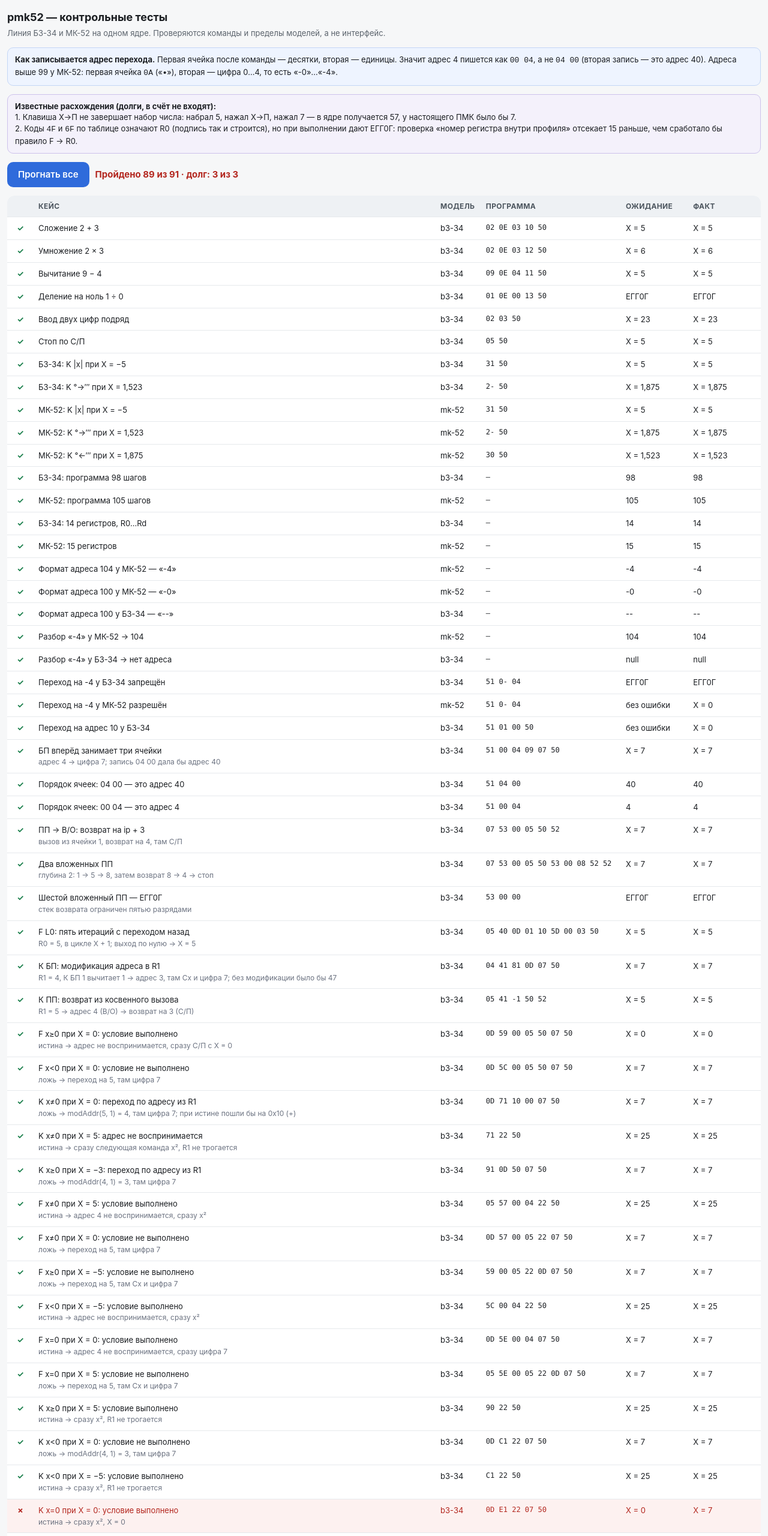
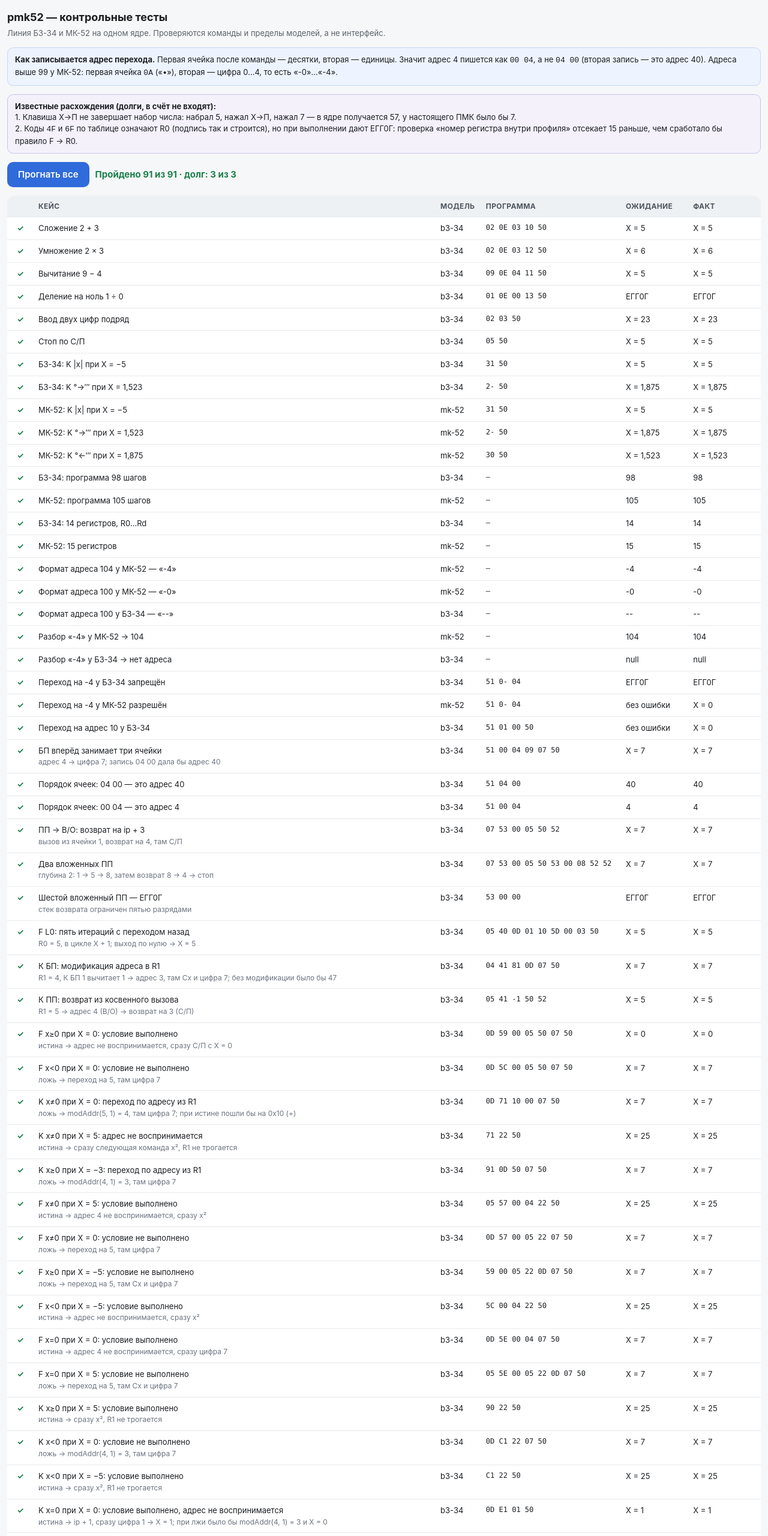
Before and after one commit to greagre/pmk52, a plain HTML site: page tests.html in a window 1280 px wide. Shown: the top 2560 px of the page at 60% size. Drawn offline with Linux system fonts and the light colour scheme.

Commit message:
tests: lg 100 вводит 100, кейс K x=0 различает ветки

```diff
--- a/tests.html
+++ b/tests.html
@@ -61,8 +61,8 @@
 
 <p class="note">Прогон выполняется в браузере, ничего никуда не отправляется. Если таблица не заполнилась — проверь, что рядом лежат <code>core.js</code> и <code>profiles.js</code>.</p>
 
-<script src="profiles.js?v=10"></script>
-<script src="core.js?v=10"></script>
+<script src="profiles.js?v=11"></script>
+<script src="core.js?v=11"></script>
 <script>
 (function () {
   'use strict';
@@ -282,7 +282,7 @@
       expect: { x: 7 }
     },
 
-    /* ---- косвенные условия: ветка «истина» для 0x90, обе для 0xC0 и 0xE0 ---- */
+    /* ---- косвенные условия: обе ветки для 0x90, 0xC0 и 0xE0 ---- */
     {
       name: 'K x≥0 при X = 5: условие выполнено', model: 'b3-34',
       prog: [0x90, 0x22, 0x50], regs: { 1: 5 }, x: 5,
@@ -302,10 +302,10 @@
       expect: { x: 25 }
     },
     {
-      name: 'K x=0 при X = 0: условие выполнено', model: 'b3-34',
-      prog: [0x0D, 0xE1, 0x22, 0x07, 0x50], regs: { 1: 4 },
-      about: 'истина → сразу x², X = 0',
-      expect: { x: 0 }
+      name: 'K x=0 при X = 0: условие выполнено, адрес не воспринимается', model: 'b3-34',
+      prog: [0x0D, 0xE1, 0x01, 0x50], regs: { 1: 4 },
+      about: 'истина → ip + 1, сразу цифра 1 → X = 1; при лжи было бы modAddr(4, 1) = 3 и X = 0',
+      expect: { x: 1 }
     },
     {
       name: 'K x=0 при X = 5: условие не выполнено', model: 'b3-34',
@@ -341,7 +341,7 @@
     { name: '↔: обмен X и Y', model: 'b3-34', prog: [0x02, 0x0E, 0x03, 0x14, 0x50], expect: { x: 2 } },
     { name: '10^x при X = 2', model: 'b3-34', prog: [0x02, 0x15, 0x50], expect: { x: 100 } },
     { name: 'e^x при X = 1', model: 'b3-34', prog: [0x01, 0x16, 0x50], expect: { x: 2.7182818 } },
-    { name: 'lg 100 = 2', model: 'b3-34', prog: [0x01, 0x00, 0x17, 0x50], expect: { x: 2 } },
+    { name: 'lg 100 = 2', model: 'b3-34', prog: [0x01, 0x00, 0x00, 0x17, 0x50], about: 'вводится 100: цифры 1, 0, 0', expect: { x: 2 } },
     { name: 'ln после e^x возвращает 1', model: 'b3-34', prog: [0x01, 0x16, 0x18, 0x50], expect: { x: 1 } },
     { name: 'π', model: 'b3-34', prog: [0x20, 0x50], expect: { x: 3.1415927 } },
     { name: '√9 = 3', model: 'b3-34', prog: [0x09, 0x21, 0x50], expect: { x: 3 } },
```
